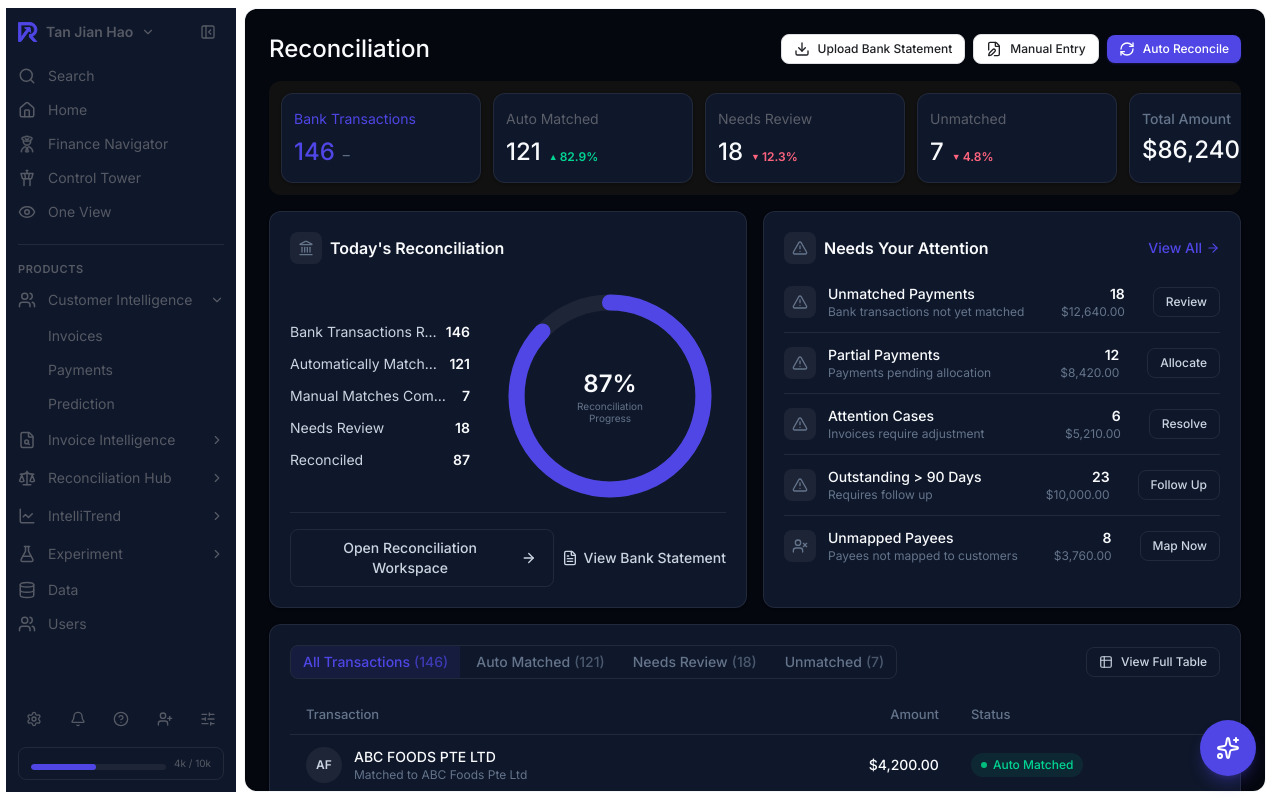
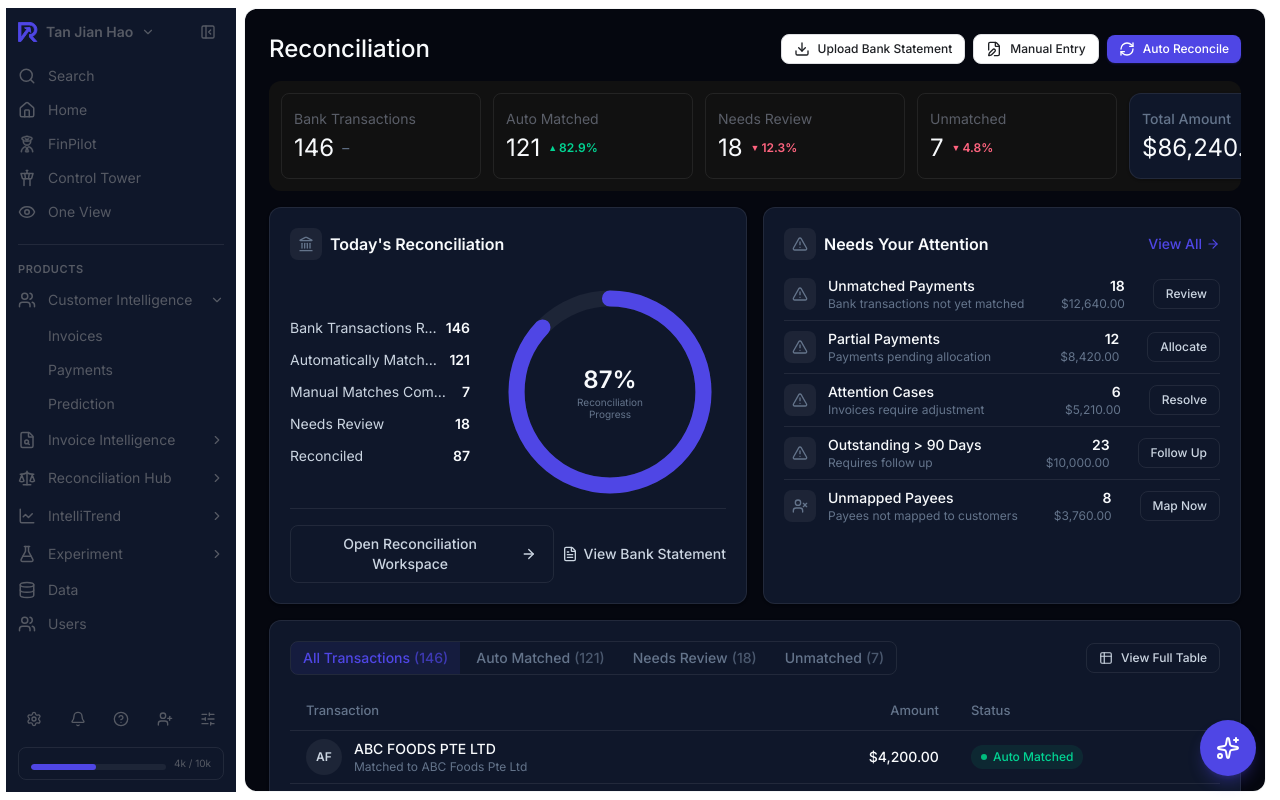
Before and after one commit to itsvicky-dev/reflex, a React (Vite) app: page /reconciliation-hub/overview in a window 1280 px wide. Built offline with nearby package versions, Linux system fonts and the light colour scheme.

Commit message:
style: update reconciliation ui

```diff
--- a/src/components/ui/Table.tsx
+++ b/src/components/ui/Table.tsx
@@ -128,7 +128,7 @@ export function Table<T>({
               <Fragment key={key}>
                 <tr className={clsx('border-b border-border transition last:border-0 hover:bg-surface-hover/60', selected.has(key) && 'bg-accent/5')}>
                   {selectable && (
-                    <td className="w-10 whitespace-nowrap px-4 py-3 align-middle">
+                    <td className="w-10 whitespace-nowrap px-4 py-2 align-middle">
                       <input
                         type="checkbox"
                         checked={selected.has(key)}
@@ -145,7 +145,7 @@ export function Table<T>({
                       <td
                         key={column.key}
                         className={clsx(
-                          'px-4 py-3 align-middle',
+                          'px-4 py-2 align-middle',
                           column.align === 'right' && 'text-right',
                           highlighted && 'bg-accent font-semibold text-accent-content',
                           column.cellClassName,
--- a/src/config/navigation.tsx
+++ b/src/config/navigation.tsx
@@ -56,7 +56,7 @@ export type NavEntry = NavLink | NavGroup | NavAction
 export const topNav: NavLink[] = [
   { kind: 'link', to: '/search', label: 'Search', icon: Search },
   { kind: 'link', to: '/home', label: 'Home', icon: HomeIcon },
-  { kind: 'link', to: '/finance-navigator', label: 'Finance Navigator', icon: imageIcon(finPilotIcon) },
+  { kind: 'link', to: '/finance-navigator', label: 'FinPilot', icon: imageIcon(finPilotIcon) },
   { kind: 'link', to: '/control-tower', label: 'Control Tower', icon: TowerControl },
   { kind: 'link', to: '/one-view', label: 'One View', icon: Eye },
 ]
--- a/src/index.css
+++ b/src/index.css
@@ -3,7 +3,7 @@
 @custom-variant dark (&:where(.dark, .dark *));
 
 @theme {
-  --font-sans: 'Inter', 'Segoe UI', ui-sans-serif, system-ui, sans-serif;
+  --font-sans: 'Inter', 'Helvetica', Arial sans-serif;
 
   /* Accent: overridden at runtime on :root by ThemeProvider */
   --color-accent: #4f46e5;
--- a/src/pages/ReconciliationHubOverviewPage.tsx
+++ b/src/pages/ReconciliationHubOverviewPage.tsx
@@ -405,19 +405,17 @@ export function ReconciliationHubOverviewPage() {
           const trend = statTrend[stat.id]
           const isSelected = tab === statToTab[stat.id]
           return (
-            <Card
+            <div
               key={stat.id}
-              role="button"
               tabIndex={0}
               onClick={() => setTab(statToTab[stat.id])}
               className={clsx(
-                'min-w-[200px] flex-1 basis-[200px] cursor-pointer border p-3 transition-colors',
-                isSelected ? 'border-accent bg-accent/5' : 'border-border hover:border-accent/40',
+                ' rounded-lg min-w-[200px] flex-1 basis-[200px] cursor-pointer border p-3 transition-colors border-border hover:border-accent/40',
               )}
             >
-              <span className={clsx('truncate text-sm ', isSelected ? 'text-accent' : 'text-[#5a5e68]')}>{stat.label}</span>
-              <div className="mt-1 flex items-baseline gap-2">
-                <p className={clsx('text-[24px] font-medium', isSelected ? 'text-accent' : 'text-heading')}>{stat.value}</p>
+              <span className={clsx('truncate text-sm text-[#5a5e68]')}>{stat.label}</span>
+              <div className="flex items-center gap-2">
+                <p className={clsx('text-[24px] font-[400] text-heading')}>{stat.value}</p>
                 {trend ? (
                   <span className={clsx('flex items-center gap-0.5 text-xs font-semibold', trend.color)}>
                     <span aria-hidden className="text-[9px]">{trend.glyph}</span>
@@ -427,14 +425,14 @@ export function ReconciliationHubOverviewPage() {
                   <span className="text-sm text-ink-muted">–</span>
                 )}
               </div>
-            </Card>
+            </div>
           )
         })}
 
         <Card className="min-w-[200px] flex-1 basis-[200px] border border-border p-3">
           <span className="truncate text-sm font-medium text-ink-muted">Total Amount</span>
-          <div className="mt-1 flex items-baseline gap-2">
-            <p className="text-2xl font-medium text-heading">{currency(totalReceivedAmount)}</p>
+          <div className="flex items-center gap-2">
+            <p className="text-[24px] font-[400] text-heading">{currency(totalReceivedAmount)}</p>
           </div>
         </Card>
       </div>
@@ -488,7 +486,7 @@ export function ReconciliationHubOverviewPage() {
             {attentionItems.map((item) => {
               const Icon = attentionIcons[item.id] ?? AlertTriangle
               return (
-                <li key={item.id} className="grid grid-cols-[minmax(0,1fr)_auto_auto] items-center gap-x-4 py-3">
+                <li key={item.id} className="grid grid-cols-[minmax(0,1fr)_auto_auto] items-center gap-x-4 py-2">
                   <div className="flex min-w-0 items-center gap-3">
                     <div className="flex h-8 w-8 shrink-0 items-center justify-center rounded-lg bg-surface-hover text-ink-muted">
                       <Icon className="h-4 w-4" />
```
Also changed, not shown: public/favicon.svg.
